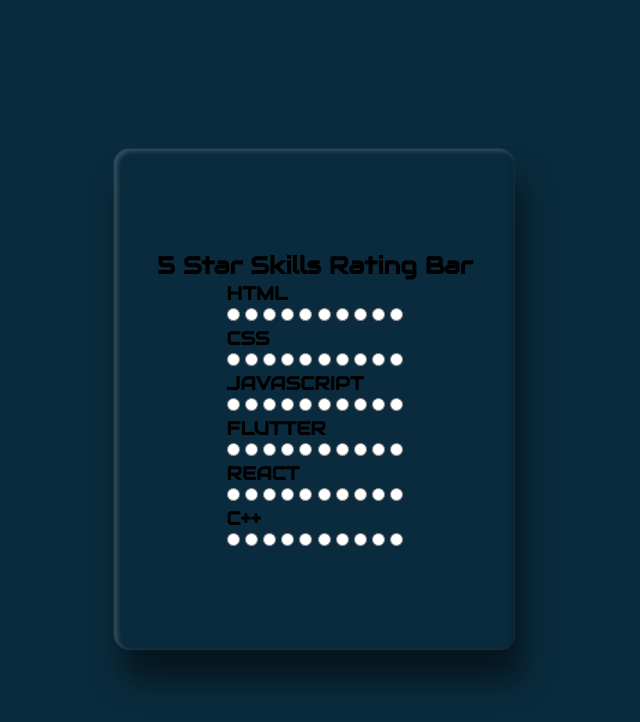
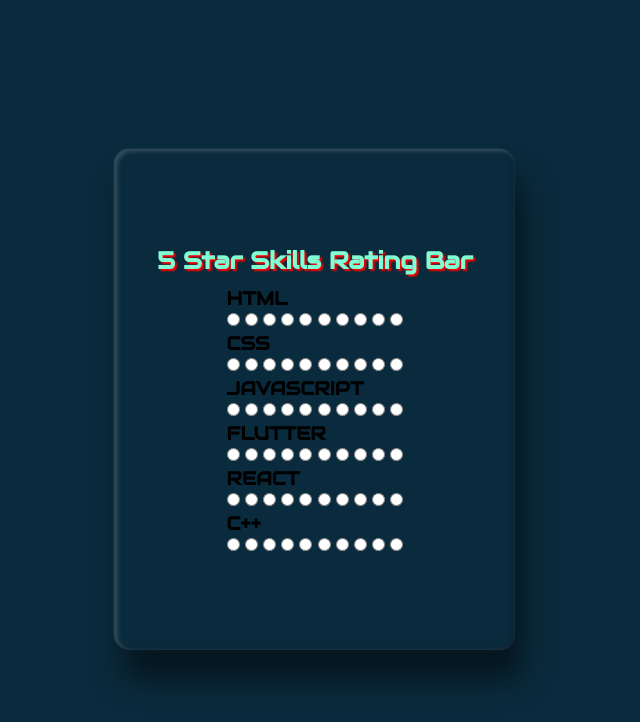
Before and after one commit to ghasemizade/scoreBox, a plain HTML site: page index.html in a window 1280 px wide. Shown: the whole page, without its empty margins (325-965 px from the left). Drawn offline with Linux system fonts and the light colour scheme.

Commit message:
update css
style to h2

```diff
--- a/style.css
+++ b/style.css
@@ -27,3 +27,9 @@ body{
     8px 30px 30px rgba(0, 0, 0, .5),
     inset -2px -2px 5px rgba(0, 0, 0, .2);
 }
+.container h2{
+    margin-bottom: 10px;
+    font-weight: 700;
+    color: aquamarine;
+    text-shadow: 2px 2px 2px #ff0000;
+}
```
